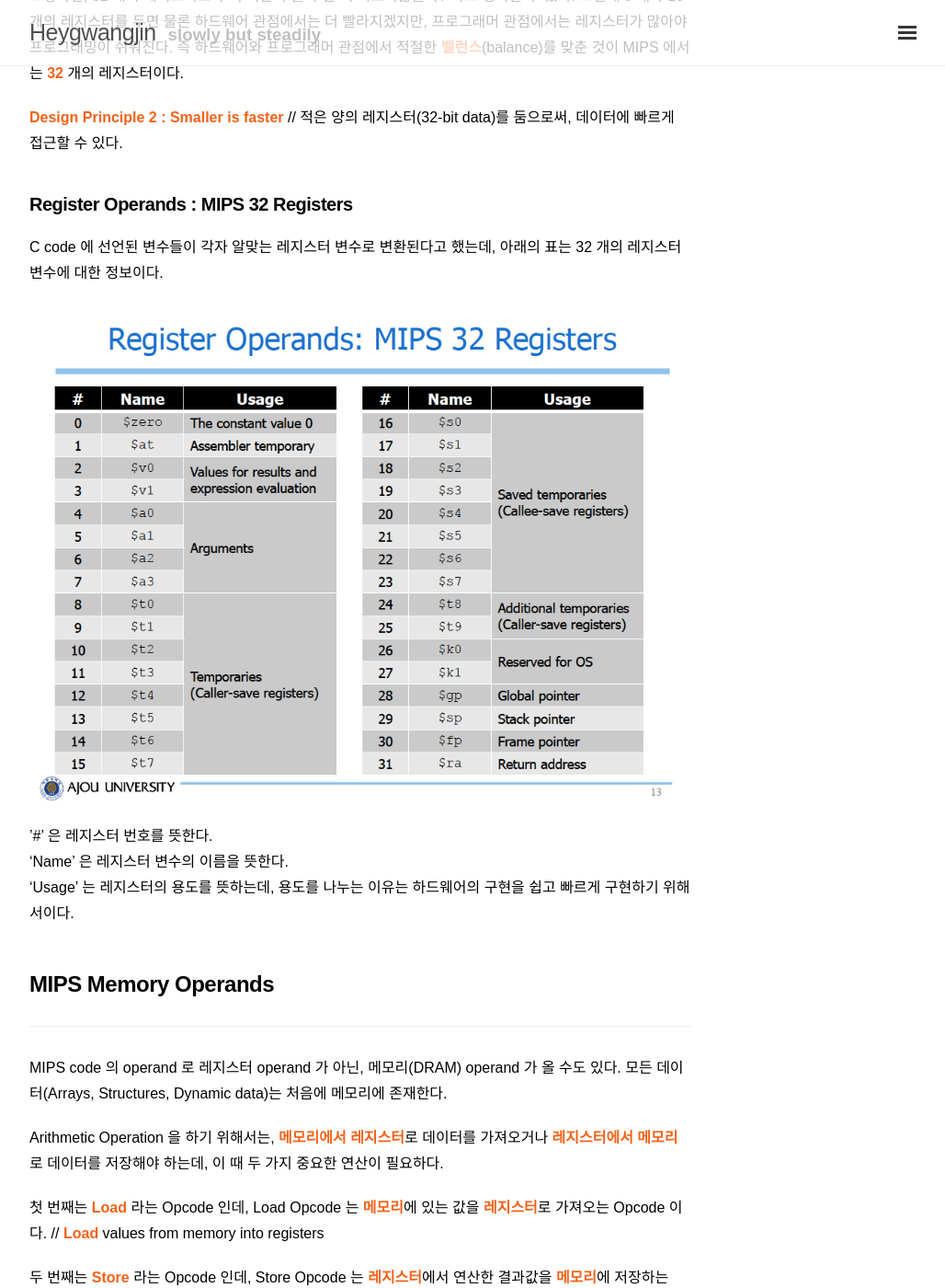
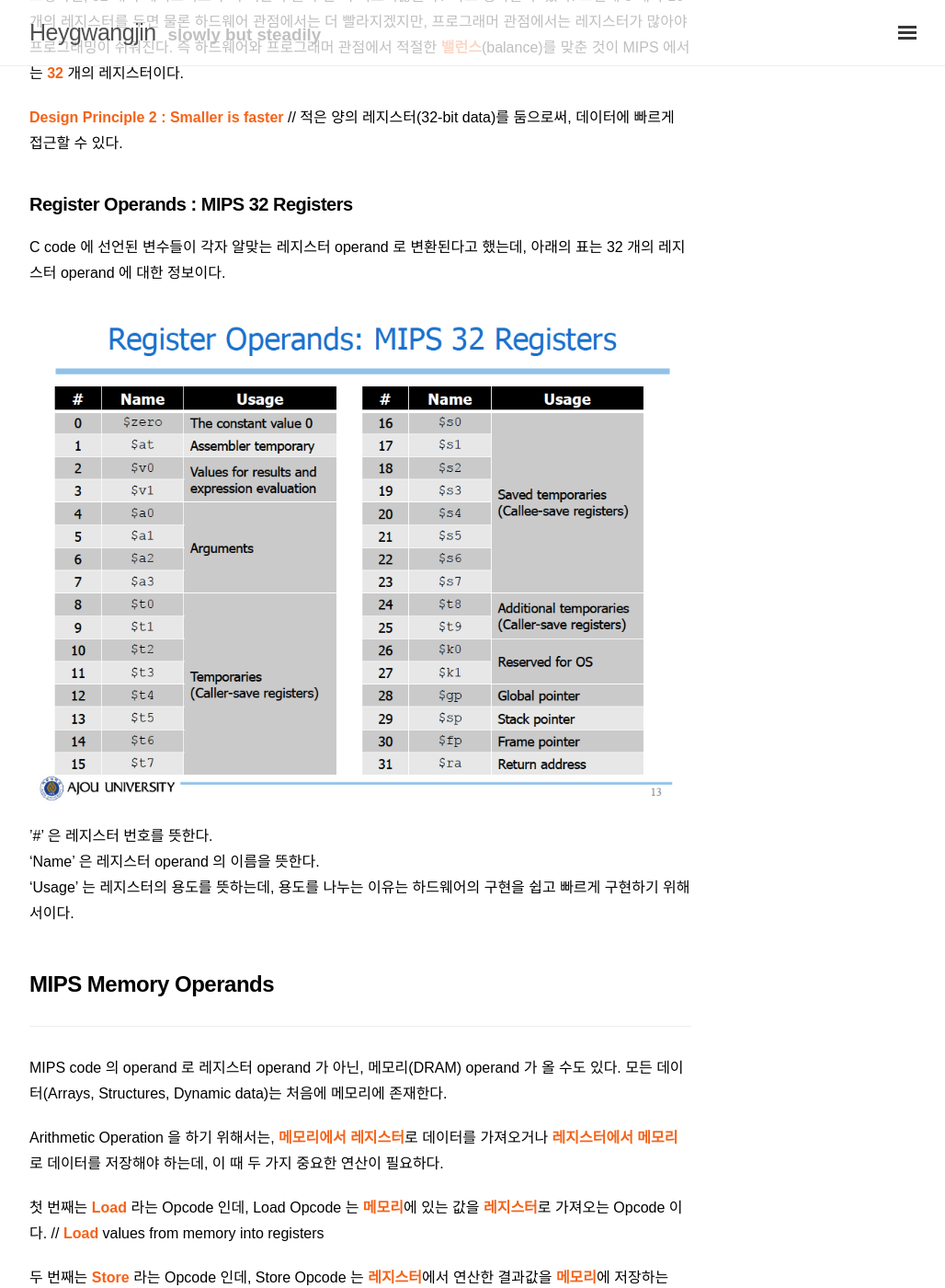
Before and after one commit to heygwangjin/heygwangjin.github.io, a Jekyll site: the page built from _posts/2021-03-21-computer-architecture-01.md, in a window 1280 px wide and 1400 px high, scrolled down 4116 px. Shown: the whole window at 92% size, without its empty margins (248-1276 px from the left). Built offline with Jekyll 4.4.1, drawn with Linux system fonts in a browser that asks for light colours; nearby versions of some CDN libraries; some web fonts are replaced; comment, search, counter and statistics services are not loaded; some of the changed text lies outside the part shown.

Commit message:
chore: fixed typo

````diff
--- a/_posts/2021-03-21-computer-architecture-01.md
+++ b/_posts/2021-03-21-computer-architecture-01.md
@@ -104,12 +104,12 @@ C code 에서는 우리가 보기 편하게 g, h 와 같은 변수들을 그냥
 
 ### Register Operands : MIPS 32 Registers
 
-C code 에 선언된 변수들이 각자 알맞는 레지스터 변수로 변환된다고 했는데, 아래의 표는 32 개의 레지스터 변수에 대한 정보이다.
+C code 에 선언된 변수들이 각자 알맞는 레지스터 operand 로 변환된다고 했는데, 아래의 표는 32 개의 레지스터 operand 에 대한 정보이다.
 
 ![MIPS 32](/images/ca01-image01.png)
 
 '#' 은 레지스터 번호를 뜻한다.
-'Name' 은 레지스터 변수의 이름을 뜻한다.
+'Name' 은 레지스터 operand 의 이름을 뜻한다.
 'Usage' 는 레지스터의 용도를 뜻하는데, 용도를 나누는 이유는 하드웨어의 구현을 쉽고 빠르게 구현하기 위해서이다.
 
 ## MIPS Memory Operands
@@ -177,7 +177,7 @@ A[12] = h + A[8];
 ```
 h in `$s2`, base address of A in `$s3`
 
-A의 **메모리 시작 주소**는 `$s3` **레지스터 operand** 가 가지고 있다. h 의 메모리 주소는 `$s2` 레지스터 변수가 가지고 있다.
+A의 **메모리 시작 주소**는 `$s3` **레지스터 operand** 가 가지고 있다. 그리고 변수 h 의 값은 `$s2` 레지스터 operand 가 가지고 있다.
 
 #### Compiled MIPS code (Assembly)
 ```
````
Also changed, not shown: other parts of _posts/2021-03-21-computer-architecture-01.md (+1 -1 lines).
